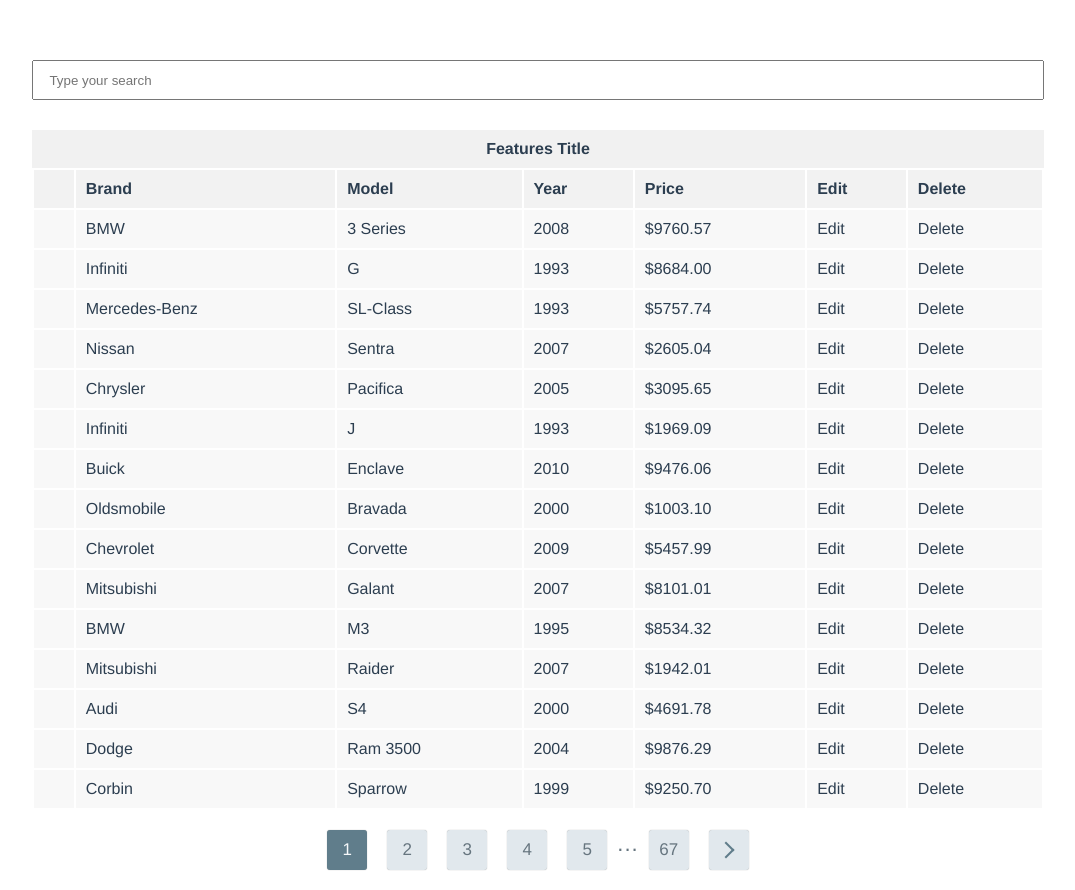
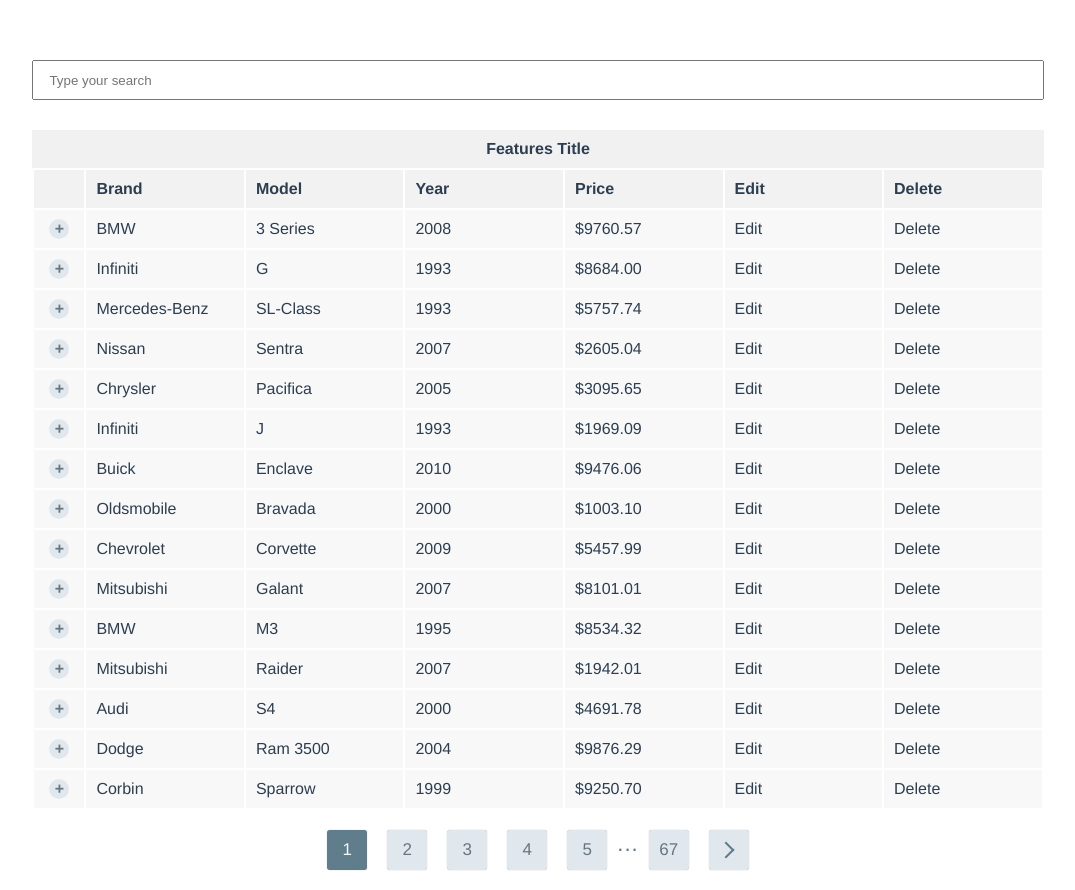
Before and after one commit to jfrosorio/vue-table-pro, a Vue app: page / in a window 1280 px wide. Shown: the whole page, without its empty margins (102-1177 px from the left). Built offline with nearby package versions, Linux system fonts and the light colour scheme.

Commit message:
Add expandable rows styling

```diff
--- a/public/css/styles.css
+++ b/public/css/styles.css
@@ -1,6 +1,32 @@
 .container{
     width: 80%;
     margin: auto;
+}
+
+table {
+    width: 100%;
+    margin: 0 auto;
+    /* The main benefit of table-layout: fixed; is that the table renders much faster. */
+    table-layout: fixed;
+}
+
+caption {
+    text-align: center;
+    background-color: #f1f1f1;
+    font-weight: 700;
+    padding: 10px;
+}
+
+th {
+    background-color: #f2f2f2;
+    text-align: left;
+    padding: 10px;
+}
+
+td {
+    background-color: #f8f8f8;
+    text-align: left;
+    padding: 10px;
 }
 
 /*== Search input
@@ -12,3 +38,81 @@
     padding: 4px 15px;
     box-sizing: border-box;
 }
+
+/*== Expandable Rows
+ */
+.vuetable__expandable-header {
+    width: 30px;
+}
+
+.vuetable__expandable-toggler {
+    position: relative;
+    cursor: pointer;
+    user-select: none;
+}
+
+.vuetable__expandable-toggler::before {
+    content: '+';
+    position: absolute;
+    top: 0;
+    right: 0;
+    bottom: 0;
+    left: 0;
+
+    width: 20px;
+    height: 20px;
+    margin: auto;
+
+    font-size: 16px;
+    font-weight: 600;
+    line-height: 20px;
+    text-align: center;
+    color: #66757F;
+    background-color: #E1E8ED;
+    border-radius: 100%;
+}
+
+.vuetable__expandable-toggler:hover::before {
+    background-color: #CCD6DD;
+}
+
+.vuetable__expandable-toggler.is-active::before {
+    content: '-';
+    background-color: #607D8B;
+    color: #F5F8FA;
+}
+
+.vuetable__expandable-panel {
+    background-color: #F5F8FA;
+}
+
+.vuetable__expandable-list {
+    display: flex;
+    flex-flow: row wrap;
+    padding: 20px 40px;
+}
+
+.vuetable__expandable-item {
+    flex: 1 0 25%;
+}
+
+.vuetable__expandable-item:nth-child(n+5) {
+    margin-top: 30px;
+}
+
+.vuetable__expandable-label {
+    font-size: 12px;
+    letter-spacing: 0.6px;
+    text-transform: uppercase;
+    color: #66757F;
+}
+
+.vuetable__expandable-value {
+    display: block;
+    margin-top: 3px;
+    font-size: 18px;
+    font-weight: 600;
+    line-height: 24px;
+    letter-spacing: 0.2px;
+    text-transform: capitalize;
+}
--- a/src/App.vue
+++ b/src/App.vue
@@ -34,9 +34,10 @@
         'delete_row': 'Delete'
       },
       expandable: {
-        withColumns: ['car_brand', 'car_model', 'car_model_year'],
+        withColumns: ['car_brand', 'car_model', 'car_model_year', 'car_price'],
         attachFields: {
           'car_fuel': 'Fuel',
+          'car_color': 'Color',
           'car_doors': 'Doors',
           'car_seats': 'Seats'
         }
--- a/src/components/Table.vue
+++ b/src/components/Table.vue
@@ -11,22 +11,40 @@
       <caption>{{ tableTitle }}</caption>
       <thead v-if="tableHeader">
       <tr>
-        <th v-if="expandable"></th>
+        <th
+          v-if="expandable"
+          class="vuetable__expandable-header">
+        </th>
         <th v-for="(header, index) in columns" :key="index">{{ header }}</th>
       </tr>
       </thead>
       <tbody>
       <template v-for="(row, rowIndex) in showData">
         <tr :key="rowIndex">
-          <td v-if="expandable" @click="_toggleExpandable(rowIndex)" class="vuetable__expandable-toggler"></td>
+          <td
+            v-if="expandable"
+            @click="_toggleExpandable(rowIndex)"
+            :class="{ 'is-active': _isExpanded(rowIndex) }"
+            class="vuetable__expandable-toggler">
+          </td>
           <td v-for="colKey in _getDisplayableKeys(columns)" :key="colKey">
             <slot :name="colKey">{{ row[colKey] }}</slot>
           </td>
         </tr>
-        <tr :key="`expandable-${rowIndex}`" v-if="_isExpanded(rowIndex)" class="vuetable__expandable-row">
-          <td :colspan="tableHeadersLength">
-            <div v-for="(colKey, colField) in expandableFields" :key="colKey">
-              <slot :name="colKey">{{ expandableFields[colField] + ": " + row[colField] }}</slot>
+        <tr
+          v-show="_isExpanded(rowIndex)"
+          :key="`expandable-${rowIndex}`">
+          <td :colspan="tableHeadersLength" class="vuetable__expandable-panel">
+            <div class="vuetable__expandable-list">
+              <div
+                v-for="(colKey, colField) in expandableFields"
+                :key="colKey"
+                class="vuetable__expandable-item">
+                <slot :name="colKey">
+                  <span class="vuetable__expandable-label">{{ expandableFields[colField] }}</span>
+                  <span class="vuetable__expandable-value">{{ row[colField] }}</span>
+                </slot>
+              </div>
             </div>
           </td>
         </tr>
@@ -198,27 +216,4 @@
 </script>
 
 <style scoped>
-table {
-  width: 100%;
-  margin: 0 auto;
-}
-
-caption {
-  text-align: center;
-  background-color: #f1f1f1;
-  font-weight: 700;
-  padding: 10px;
-}
-
-th {
-  background-color: #f2f2f2;
-  text-align: left;
-  padding: 10px;
-}
-
-td {
-  background-color: #f8f8f8;
-  text-align: left;
-  padding: 10px;
-}
 </style>
```
